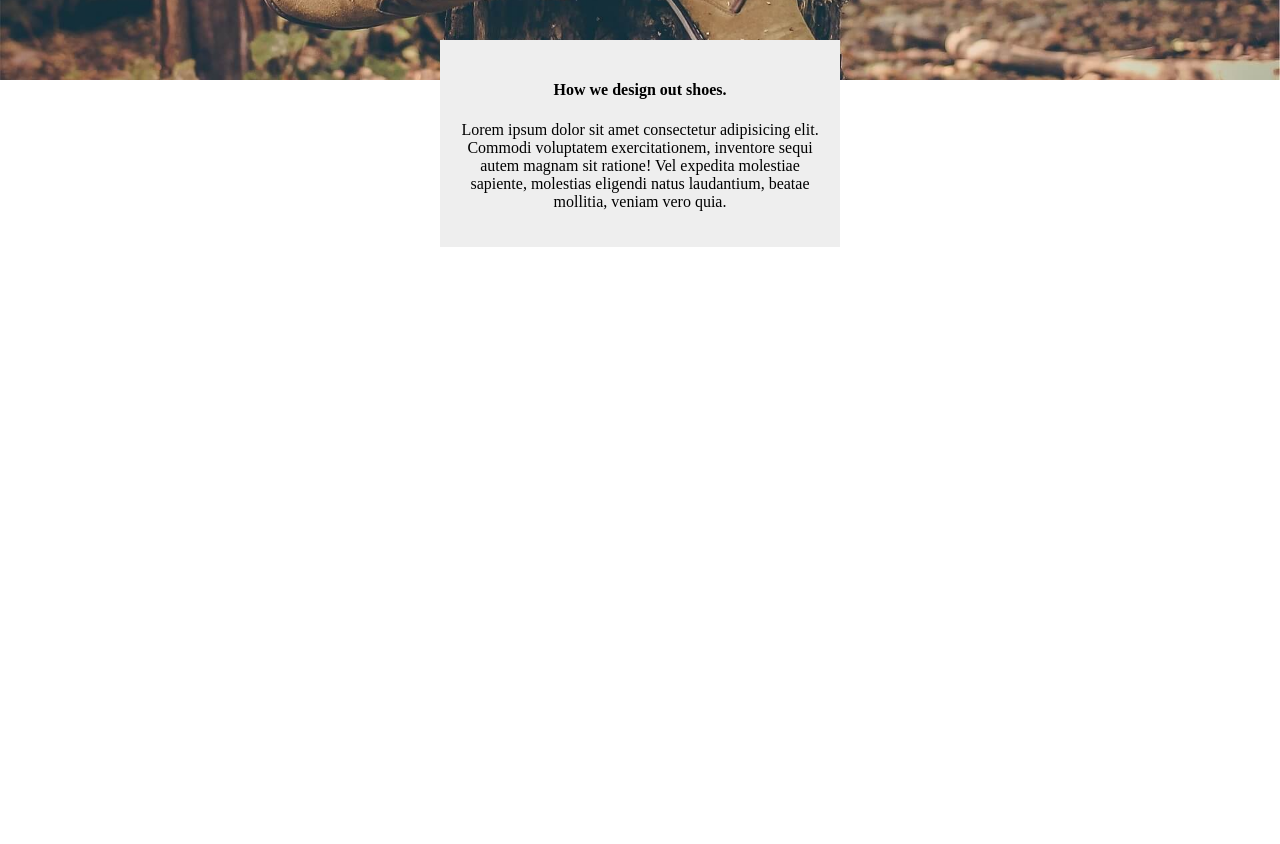
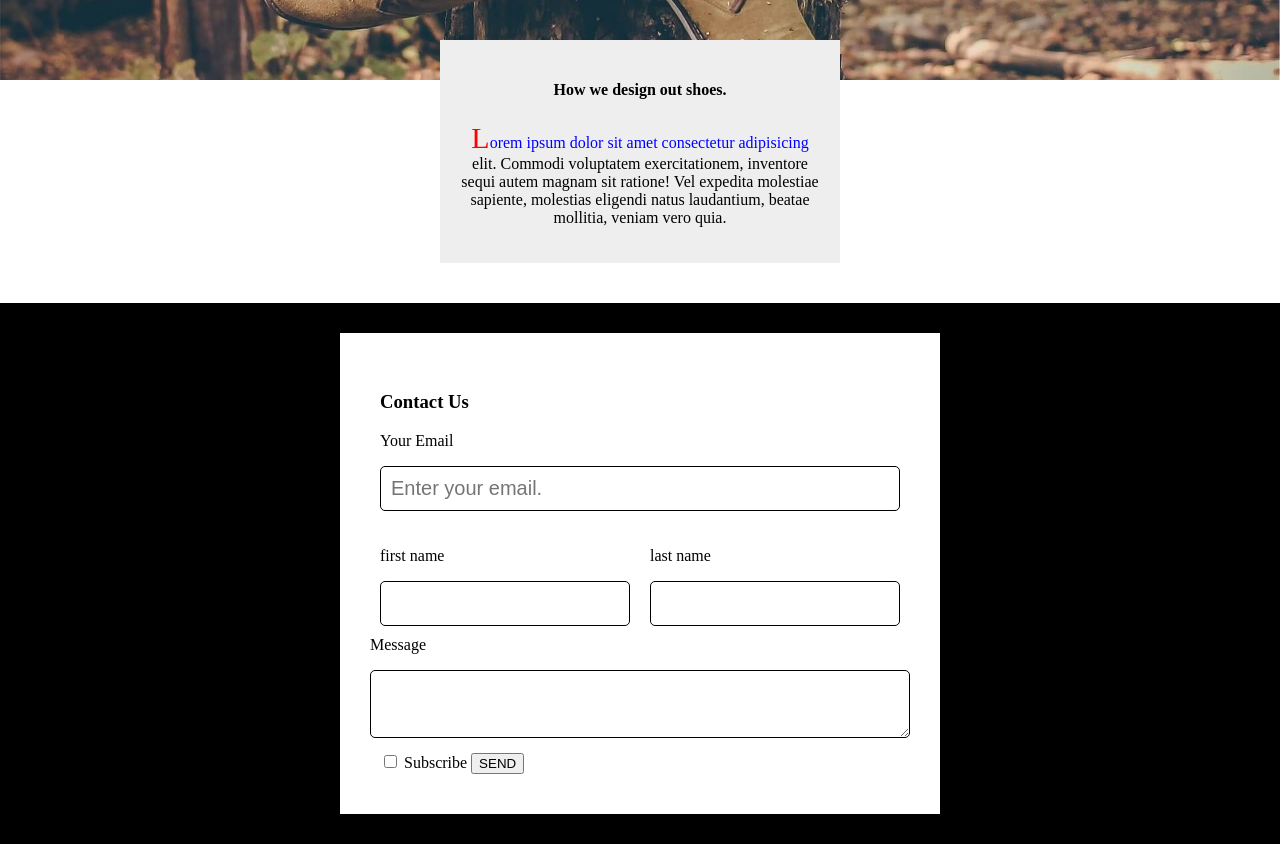
Before and after one commit to RedSherlock/html_work, a plain HTML site: page shoes/shoes.html in a window 1280 px wide. Shown: the part 420-1264 px from the top of the page. Before the commit the page ends 800 px from the top, so only its background shows below. Drawn offline with Linux system fonts and the light colour scheme.

Commit message:
fix : shoes 관련 html css 수정 및 추가

```diff
--- a/shoes/css/shoes.css
+++ b/shoes/css/shoes.css
@@ -39,6 +39,11 @@ div{
   transform: translateX(-50%);
   bottom: 100px;
 }
+
+.main-button:hover {
+  color: red;
+}
+
 .explain-box {
   width: 400px;
   margin: auto;
@@ -48,3 +53,41 @@ div{
   position: relative;
   top: -40px;
 }
+.pseudo::first-letter{
+  color: red;
+  font-size: 30px;
+}
+.pseudo::first-line{
+  color: blue;
+}
+div,input,textarea {
+  box-sizing: border-box;
+}
+.form-background {
+  background-color: black;
+  padding: 30px;
+}
+.form-white {
+  background-color: white;
+  padding: 30px;
+  width: 80%;
+  margin: auto;
+  max-width: 600px;
+}
+.form-input {
+  width: 100%;
+  padding: 10px;
+  font-size: 20px;
+  border: 1px solid black;
+  border-radius: 5px;
+}
+
+.w-100 {
+  width: 100%;
+  padding: 10px;
+}
+.w-50 {
+  width: 50%;
+  padding: 10px;
+  float: left;
+}
--- a/shoes/shoes.html
+++ b/shoes/shoes.html
@@ -19,10 +19,43 @@
   </div>
   <div class="explain-box">
         <h4>How we design out shoes.</h4>
-        <p>Lorem ipsum dolor sit amet consectetur adipisicing elit.
+        <p class="pseudo">Lorem ipsum dolor sit amet consectetur adipisicing elit.
             Commodi voluptatem exercitationem, inventore sequi autem magnam sit ratione! Vel
             expedita molestiae sapiente, molestias eligendi natus laudantium,
             beatae mollitia, veniam vero quia.</p>
     </div>
+    <div class="form-background">
+      <div class="form-white">
+        <form action="" method="get">
+          <div class="w-100">
+            <h3>Contact Us</h3>
+            <p>Your Email</p>
+            <input type="email" class="form-input"
+            placeholder="Enter your email.">
+          </div>
+          <div>
+            <div class="w-50">
+              <p>first name</p>
+              <input type="text" class="form-input">
+
+          </div>
+          <div class="w-50">
+              <p>last name</p>
+              <input type="text" class="form-input">
+
+          </div>
+          <div style=""></div>
+          <div class="w-100"></div>
+            <p>Message</p>
+            <textarea class="form-input"></textarea>
+        </div>
+        <div class="w-100">
+          <input type="checkbox" id="sub">
+          <label for="sub">Subscribe</label>
+          <button class="yellow-button">SEND</button>
+        </div>
+        </form>
+      </div>
+    </div>
 </body>
 </html>
```
